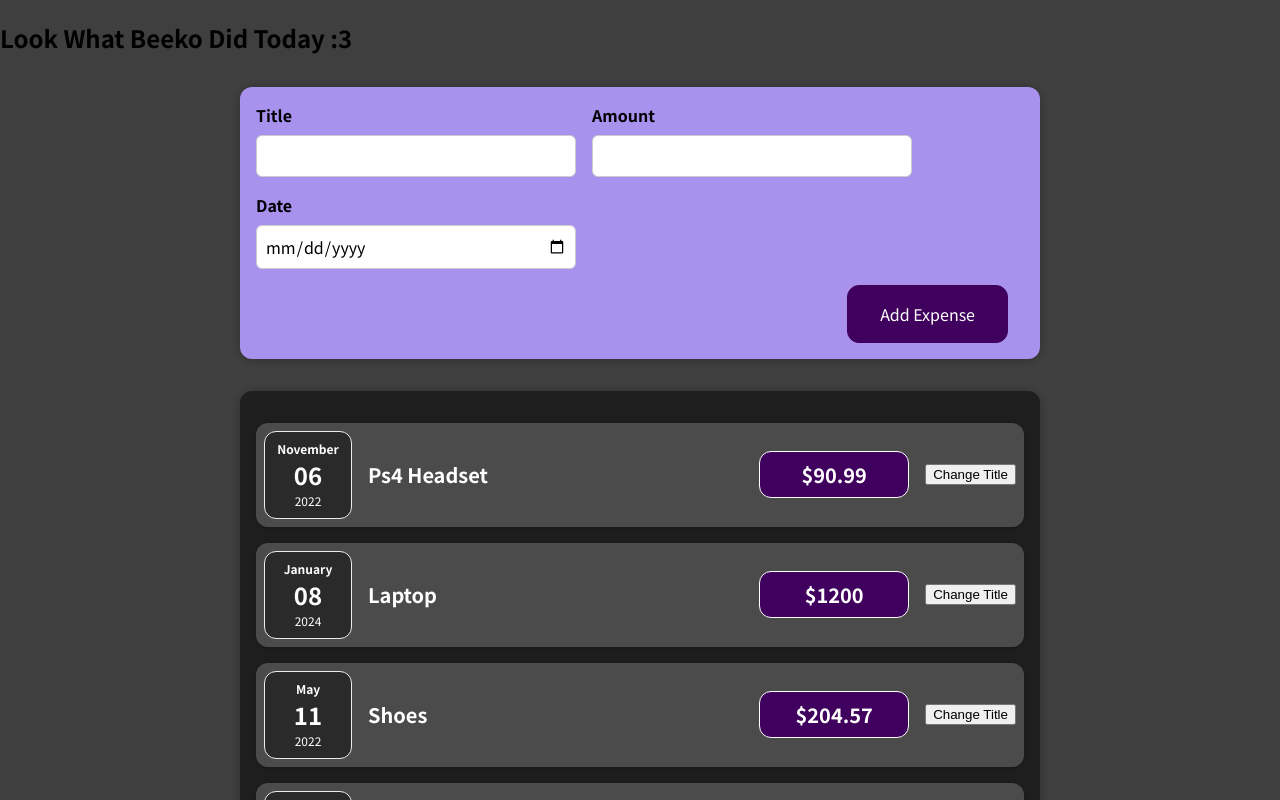
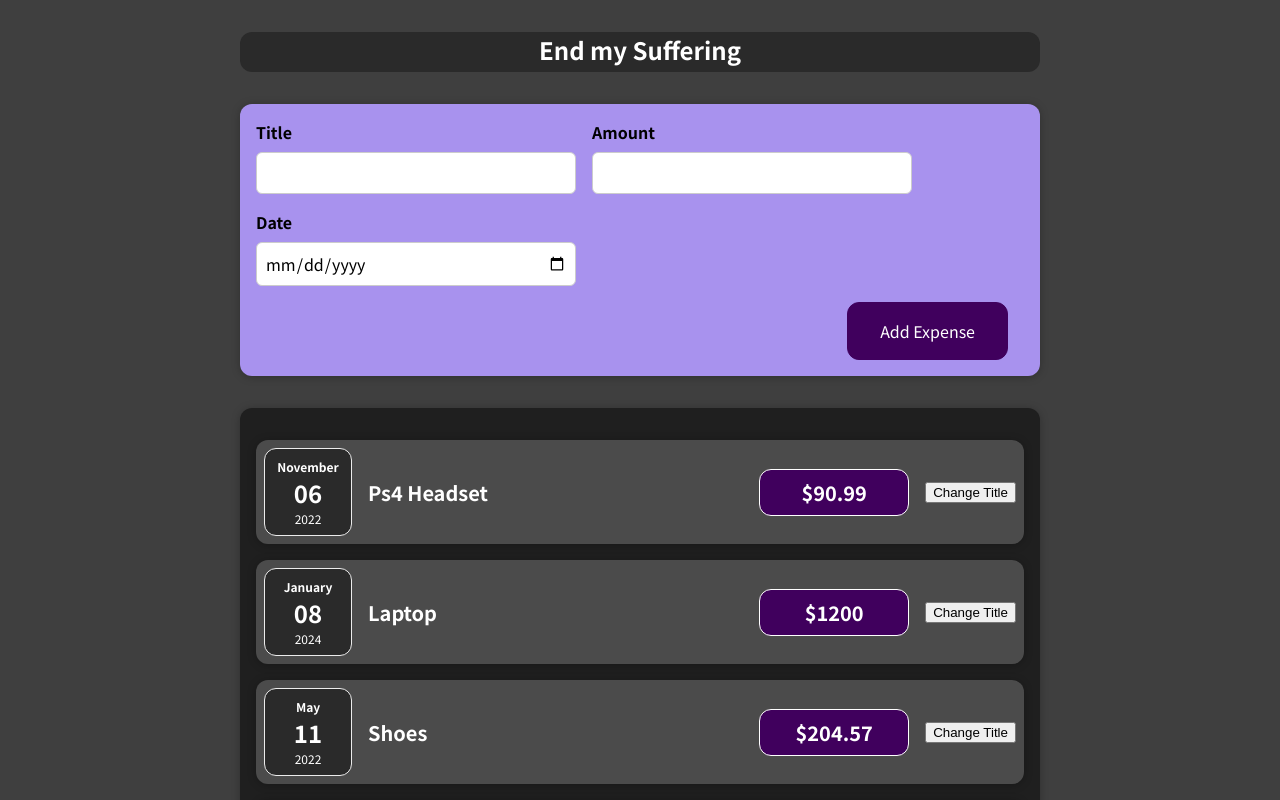
Before and after one commit to 8-Bit-Analyst/React-course, a React (Create React App) app in the folder complete-react-guide/: page / in a window 1280 px wide. Shown: the top 800 px of the page. Built offline with nearby package versions, Linux system fonts and the light colour scheme.

Commit message:
Customized the main H2 element
added custom css styles

```diff
--- a/complete-react-guide/src/App.js
+++ b/complete-react-guide/src/App.js
@@ -30,7 +30,7 @@ function App() {
 	];
 	return (
 		<div>
-			<h2>Look What Beeko Did Today :3</h2>
+			<h2 className="end">End my Suffering</h2>
 			<NewExpense />
 			<AppRenderExp expenses={expenses} />
 		</div>
--- a/complete-react-guide/src/components/Expenses/Expenses.css
+++ b/complete-react-guide/src/components/Expenses/Expenses.css
@@ -5,3 +5,13 @@
 	width: 50rem;
 	max-width: 95%;
 }
+
+.end {
+	text-align: center;
+	color: white;
+	background-color: #2a2a2a;
+	width: 50rem;
+	margin: 2rem auto;
+	border-radius: 12px;
+	padding-bottom: 5px;
+}
--- a/complete-react-guide/src/components/Expenses/NewExpense/ExpenseForm.js
+++ b/complete-react-guide/src/components/Expenses/NewExpense/ExpenseForm.js
@@ -59,7 +59,7 @@ const ExpenseForm = (props) => {
 						type="date"
 						value={enteredDate}
 						min="01-01-2019"
-						max="31-12-2022"
+						max="12-31-2022"
 						onChange={dateChangeHandler}
 					/>
 				</div>
```
